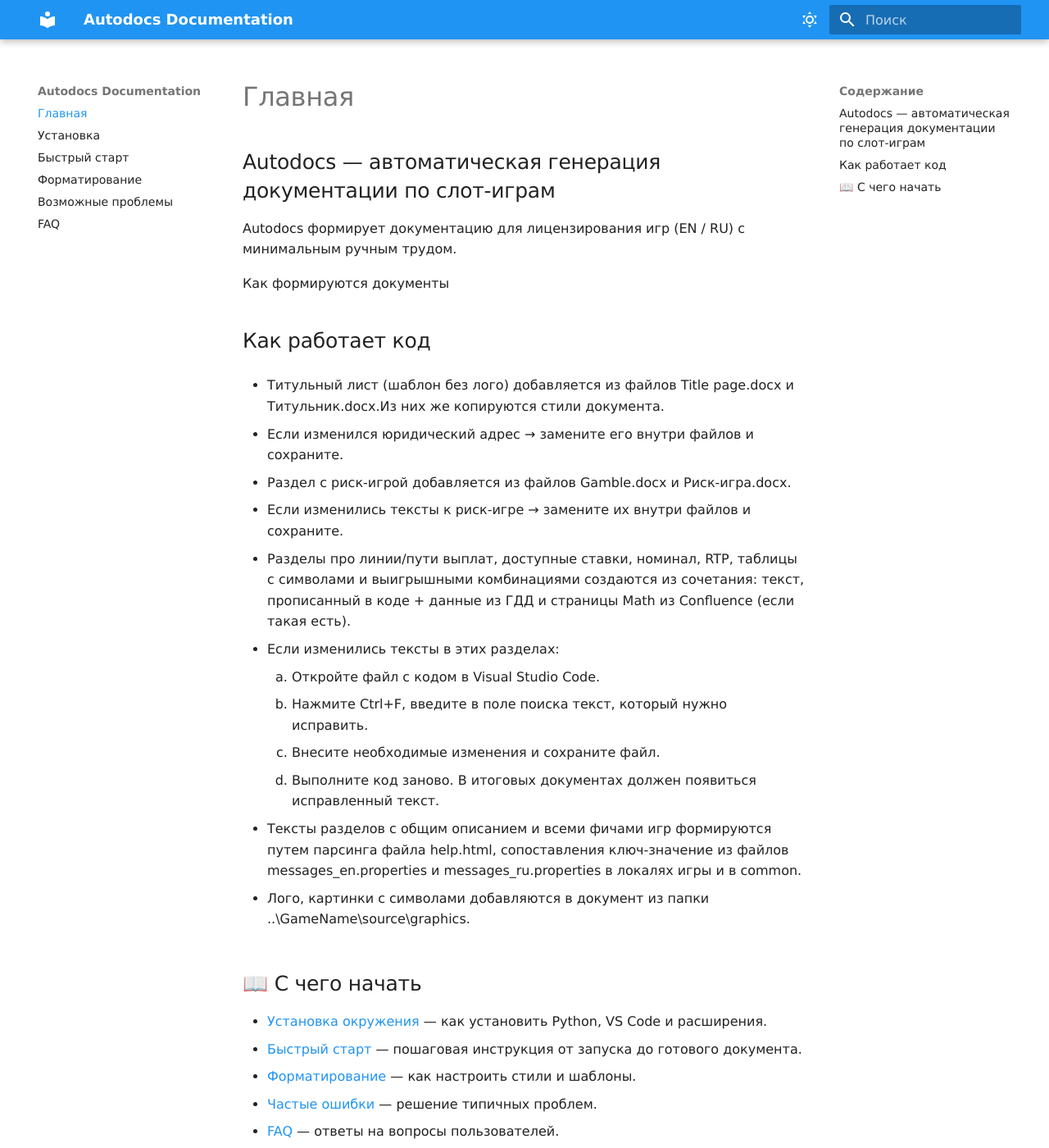
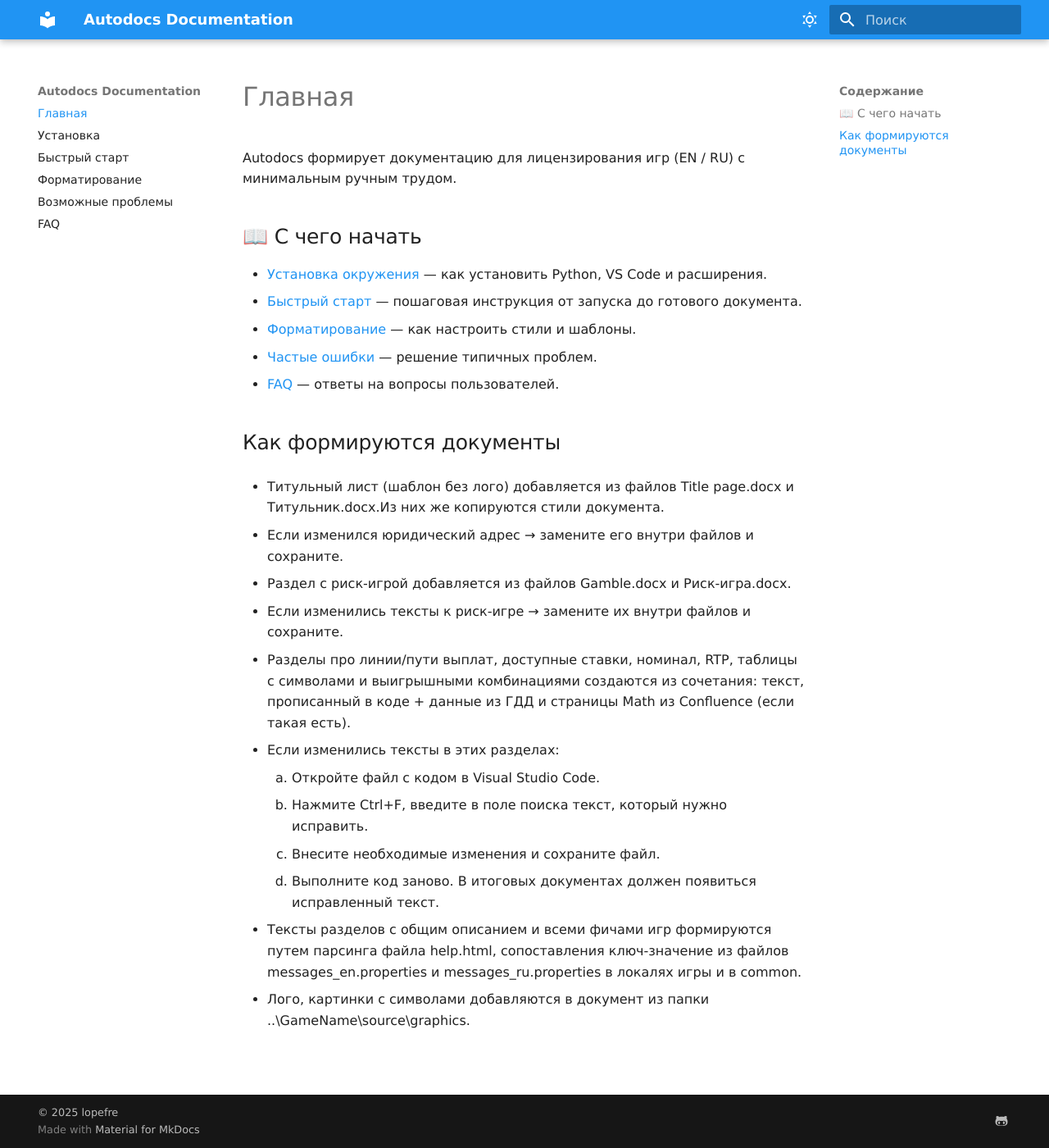
Before and after one commit to lopefre/Documentation, an MkDocs documentation site: the page built from docs/index.md, in a window 1280 px wide and 1400 px high. Shown: the whole window at 82% size. Built offline with MkDocs 1.6.1 and Material for MkDocs 9.7.7, drawn with Linux system fonts in a browser that asks for light colours; some web fonts are replaced; part of the change alters nothing that is shown.

Commit message:
Update index.md

```diff
--- a/docs/index.md
+++ b/docs/index.md
@@ -2,13 +2,17 @@
 title: Autodocs — автоматическая генерация документации по слот-играм
 ---
 
-## Autodocs — автоматическая генерация документации по слот-играм
-
 Autodocs формирует документацию для лицензирования игр (EN / RU) с минимальным ручным трудом.
 
-Как формируются документы
+## 📖 С чего начать
 
-## Как работает код
+- [Установка окружения](installation.md) — как установить Python, VS Code и расширения.
+- [Быстрый старт](usage.md) — пошаговая инструкция от запуска до готового документа.
+- [Форматирование](formatting.md) — как настроить стили и шаблоны.
+- [Частые ошибки](errors.md) — решение типичных проблем.
+- [FAQ](faq.md) — ответы на вопросы пользователей.
+
+## Как формируются документы
 
 - Титульный лист (шаблон без лого) добавляется из файлов Title page.docx и Титульник.docx.Из них же копируются стили документа.
 
@@ -29,11 +33,3 @@ Autodocs формирует документацию для лицензиров
 - Тексты разделов с общим описанием и всеми фичами игр формируются путем парсинга файла help.html, сопоставления ключ-значение из файлов messages_en.properties и messages_ru.properties в локалях игры и в common.
 
 - Лого, картинки с символами добавляются в документ из папки ..\GameName\source\graphics.
-
-## 📖 С чего начать
-
-- [Установка окружения](installation.md) — как установить Python, VS Code и расширения.
-- [Быстрый старт](usage.md) — пошаговая инструкция от запуска до готового документа.
-- [Форматирование](formatting.md) — как настроить стили и шаблоны.
-- [Частые ошибки](errors.md) — решение типичных проблем.
-- [FAQ](faq.md) — ответы на вопросы пользователей.
```
